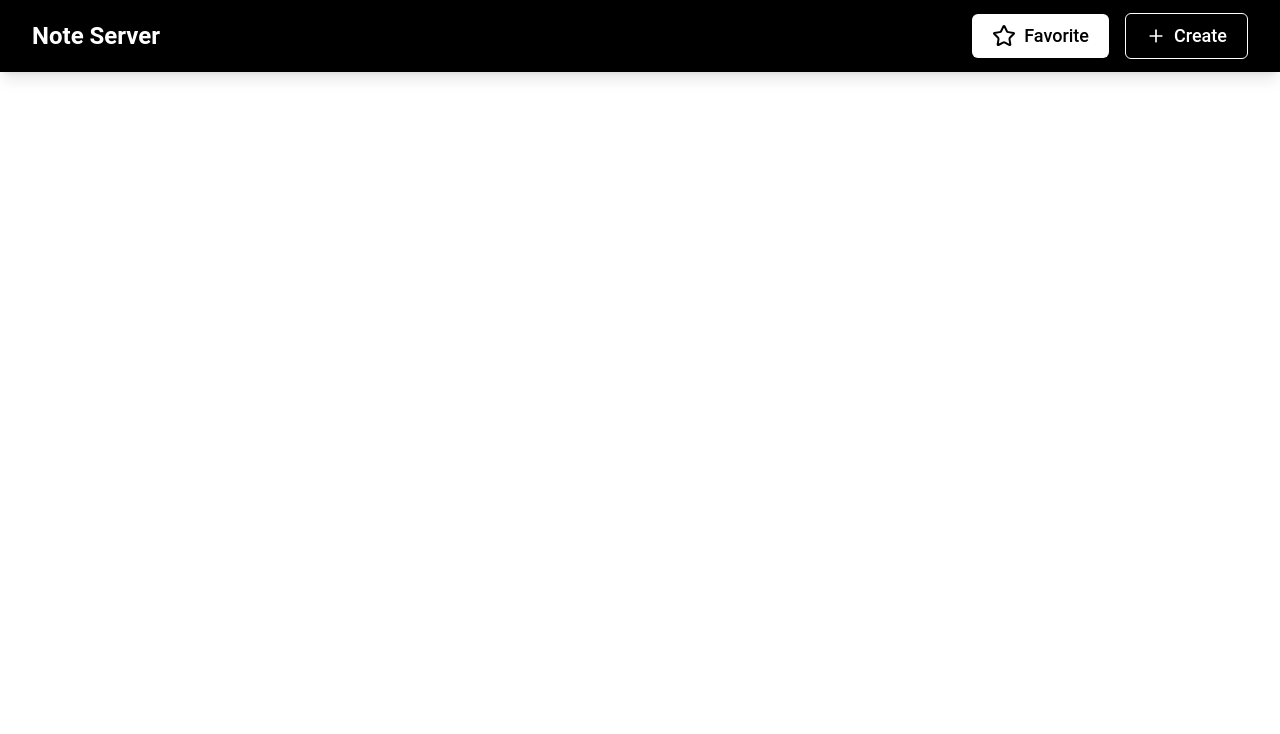
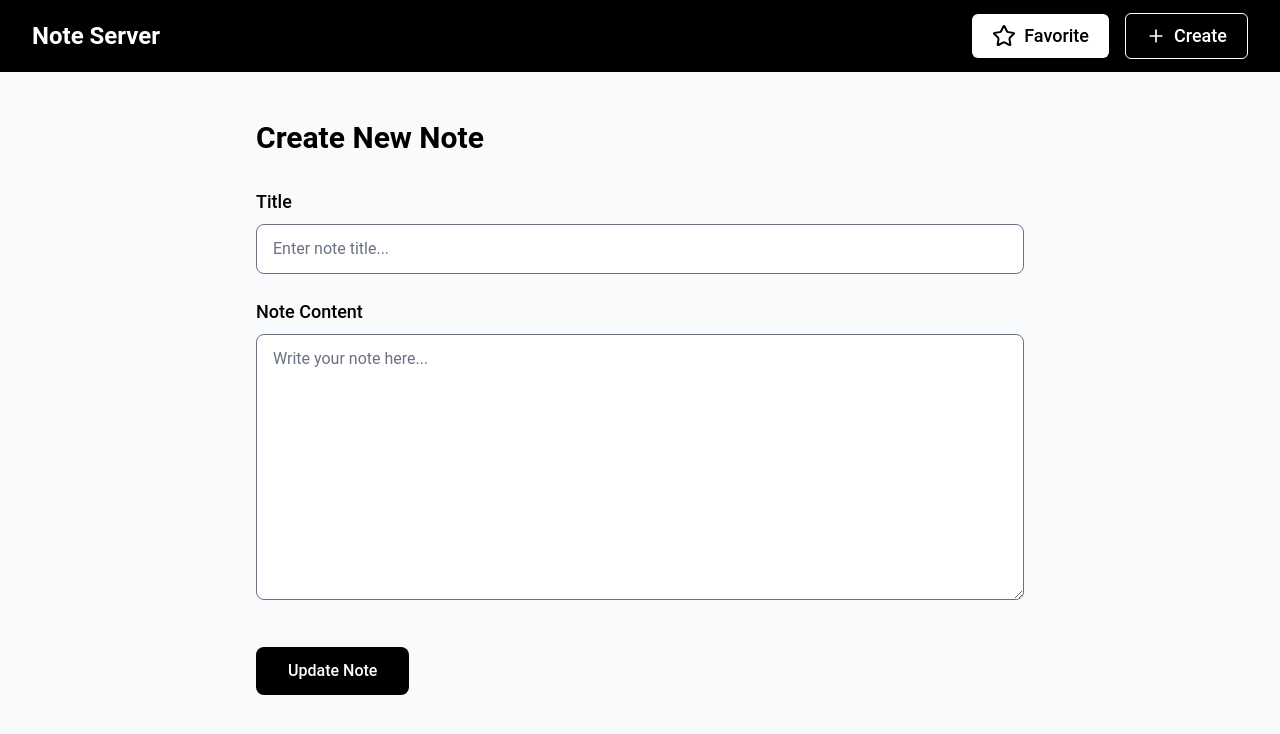
Before and after one commit to malaka96/note-application-frontend-react, a React (Vite) app: page /details/1 in a window 1280 px wide. Shown: the top 734 px of the page. Built offline with nearby package versions, Linux system fonts and the light colour scheme; no server answers.

Commit message:
completed update note

```diff
--- a/src/App.tsx
+++ b/src/App.tsx
@@ -4,6 +4,7 @@ import Navbar from "./componets/Navbar";
 import Create from "./assets/pages/create/Create";
 import Favorite from "./assets/pages/favorite/Favorite";
 import Home from "./assets/pages/home/Home";
+import Detail from "./assets/pages/details/Detail";
 
 function App() {
   return (
@@ -13,6 +14,7 @@ function App() {
         <Route path="/" element={<Home/>}></Route>
         <Route path="/create" element={<Create />}></Route>
         <Route path="/favorite" element={<Favorite />}></Route>
+        <Route path="/details/:id" element={<Detail/>}></Route>
       </Routes>
     </>
   );
--- /dev/null
+++ b/src/assets/pages/details/Detail.tsx
@@ -0,0 +1,152 @@
+import { useEffect, useState } from "react";
+import { useParams } from "react-router-dom";
+
+const Detail = () => {
+  const { id } = useParams<{ id: string }>();
+
+  const [favorite, setFavorite] = useState<boolean | null>(null);
+  const [title, setTitle] = useState("");
+  const [body, setBody] = useState("");
+
+  useEffect(() => {
+    async function fetchNoteDetail() {
+      try {
+        const reponse = await fetch(`http://localhost:8080/${id}`);
+        if (!reponse.ok) throw new Error("Failed to fetch note data");
+
+        const data = await reponse.json();
+        if (data) {
+          setTitle(data.title);
+          setBody(data.body);
+          setFavorite(data.favorite);
+        }
+      } catch (e) {
+        console.log(e);
+      }
+    }
+    fetchNoteDetail();
+  }, [id]);
+
+  async function handleSubmit(event: React.FormEvent<HTMLFormElement>) {
+    event.preventDefault();
+
+    if (!title.trim() || !body.trim()) {
+      alert("Please fill in both title and body");
+      return;
+    }
+
+    try {
+      const response = await fetch(`http://localhost:8080/update`, {
+        method: "PUT",
+        headers: {
+          "Content-Type": "application/json",
+        },
+        body: `{
+            "id": ${id},
+            "title": "${title}",
+            "body": "${body}",
+            "isFavorite": ${favorite}
+        }`,
+      });
+      if (!response.ok) throw new Error("Failed to update note");
+      alert("Note updated successfully!");
+    } catch (e) {
+      console.log(e);
+    }
+  }
+
+  return (
+    <div className="min-h-screen bg-gray-50 py-12 px-4 sm:px-6 lg:px-8">
+      <div className="max-w-3xl mx-auto">
+        <h1 className="text-3xl font-bold text-black mb-8">Create New Note</h1>
+
+        <form onSubmit={handleSubmit} className="space-y-6">
+          {/* Title Field */}
+          <div>
+            <label
+              htmlFor="title"
+              className="block text-lg font-medium text-black mb-2"
+            >
+              Title
+            </label>
+            <input
+              id="title"
+              type="text"
+              // value={title}
+              value={title}
+              onChange={(e) => setTitle(e.target.value)}
+              // onChange={(e) => setTitle(e.target.value)}
+              placeholder="Enter note title..."
+              className="
+                w-full px-4 py-3
+                border border-gray-500
+                rounded-lg
+                focus:outline-none
+                focus:ring-1 focus:ring-black
+                focus:border-black
+                bg-white
+                text-black
+                placeholder-gray-500
+              "
+            />
+          </div>
+
+          {/* Body Field (Textarea) */}
+          <div>
+            <label
+              htmlFor="body"
+              className="block text-lg font-medium text-black mb-2"
+            >
+              Note Content
+            </label>
+            <textarea
+              id="body"
+              value={body}
+              // onChange={(e) => setBody(e.target.value)}
+              onChange={(e) => setBody(e.target.value)}
+              placeholder="Write your note here..."
+              rows={10}
+              className="
+                w-full px-4 py-3
+                border border-gray-500
+                rounded-lg
+                focus:outline-none
+                focus:ring-1 focus:ring-black
+                focus:border-black
+                bg-white
+                text-black
+                placeholder-gray-500
+                resize-y
+              "
+            />
+          </div>
+
+          {/* Submit Button */}
+          <div className="pt-4">
+            <button
+              type="submit"
+              className="
+                w-full sm:w-auto
+                px-8 py-3
+                bg-black
+                text-white
+                font-medium
+                rounded-lg
+                hover:bg-gray-800
+                transition-colors
+                focus:outline-none
+                focus:ring-2
+                focus:ring-black
+                focus:ring-offset-2
+              "
+            >
+              Update Note
+            </button>
+          </div>
+        </form>
+      </div>
+    </div>
+  );
+};
+
+export default Detail;
--- a/src/componets/NoteCard.tsx
+++ b/src/componets/NoteCard.tsx
@@ -1,23 +1,25 @@
-import { Edit2, Trash2 } from "lucide-react";
+import { Edit2, Heart, Trash2 } from "lucide-react";
+import { Link } from "react-router-dom";
 
 export interface Note {
-  id : number;
-  title : string;
-  body : string;
+  id: number;
+  title: string;
+  body: string;
+  favorite: boolean;
 }
 
-interface NoteCardProp{
-  note : Note;
-  onDelete : (id:number) => void;
+interface NoteCardProp {
+  note: Note;
+  onDelete: (id: number) => void;
 }
 
-const NoteCard = ({note, onDelete} : NoteCardProp) => {
+const NoteCard = ({ note, onDelete }: NoteCardProp) => {
   return (
     <div className="bg-white border border-gray-300 rounded-lg shadow-sm hover:shadow-md transition-shadow duration-200 p-6 h-full flex flex-col">
       {/* Title + Icons Row */}
       <div className="flex items-center justify-between mb-4">
         <h2 className="text-2xl font-bold text-black">
-          {note.title || 'Untitled Note'}
+          {note.title || "Untitled Note"}
         </h2>
 
         {/* Edit and Delete Icons */}
@@ -26,11 +28,22 @@ const NoteCard = ({note, onDelete} : NoteCardProp) => {
             className="text-gray-600 hover:text-blue-600 transition-colors"
             aria-label="Edit note"
           >
-            <Edit2 className="w-5 h-5" />
+            <Link to={`/details/${note.id}`} ><Edit2 className="w-5 h-5" /></Link>
           </button>
 
           <button
-          onClick={() => onDelete(note.id)}
+            className="text-gray-600 hover:text-blue-600 transition-colors"
+            aria-label="Edit note"
+          >
+            {note.favorite ? (
+              <Heart className="w-5 h-5 text-black" fill="text-black" />
+            ) : (
+              <Heart className="w-5 h-5 text-black"/>
+            )}
+          </button>
+
+          <button
+            onClick={() => onDelete(note.id)}
             className="text-gray-600 hover:text-red-600 transition-colors"
             aria-label="Delete note"
           >
@@ -41,7 +54,7 @@ const NoteCard = ({note, onDelete} : NoteCardProp) => {
 
       {/* Body */}
       <p className="text-gray-800 leading-relaxed whitespace-pre-wrap flex-1">
-        {note.body || 'No content'}
+        {note.body || "No content"}
       </p>
 
       {/* Optional footer later */}
@@ -49,4 +62,4 @@ const NoteCard = ({note, onDelete} : NoteCardProp) => {
   );
 };
 
-export default NoteCard
+export default NoteCard;
```
